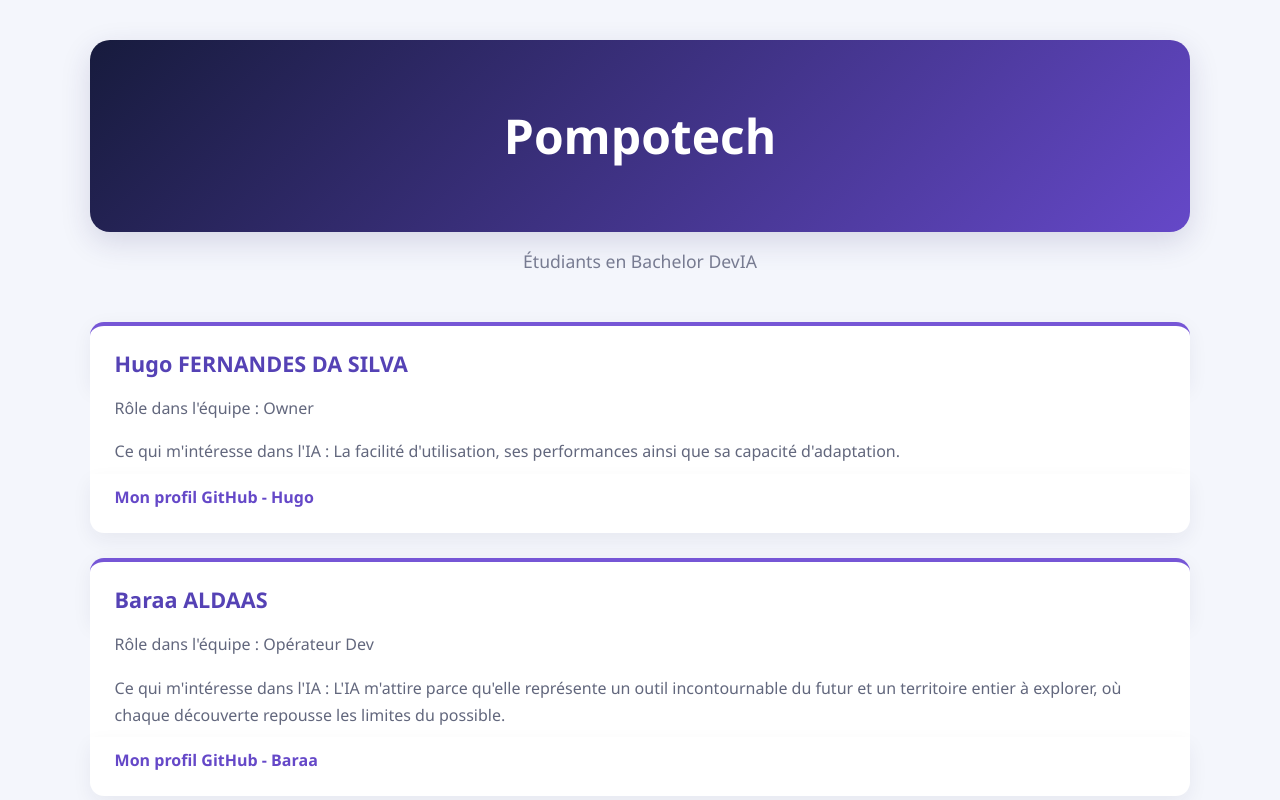
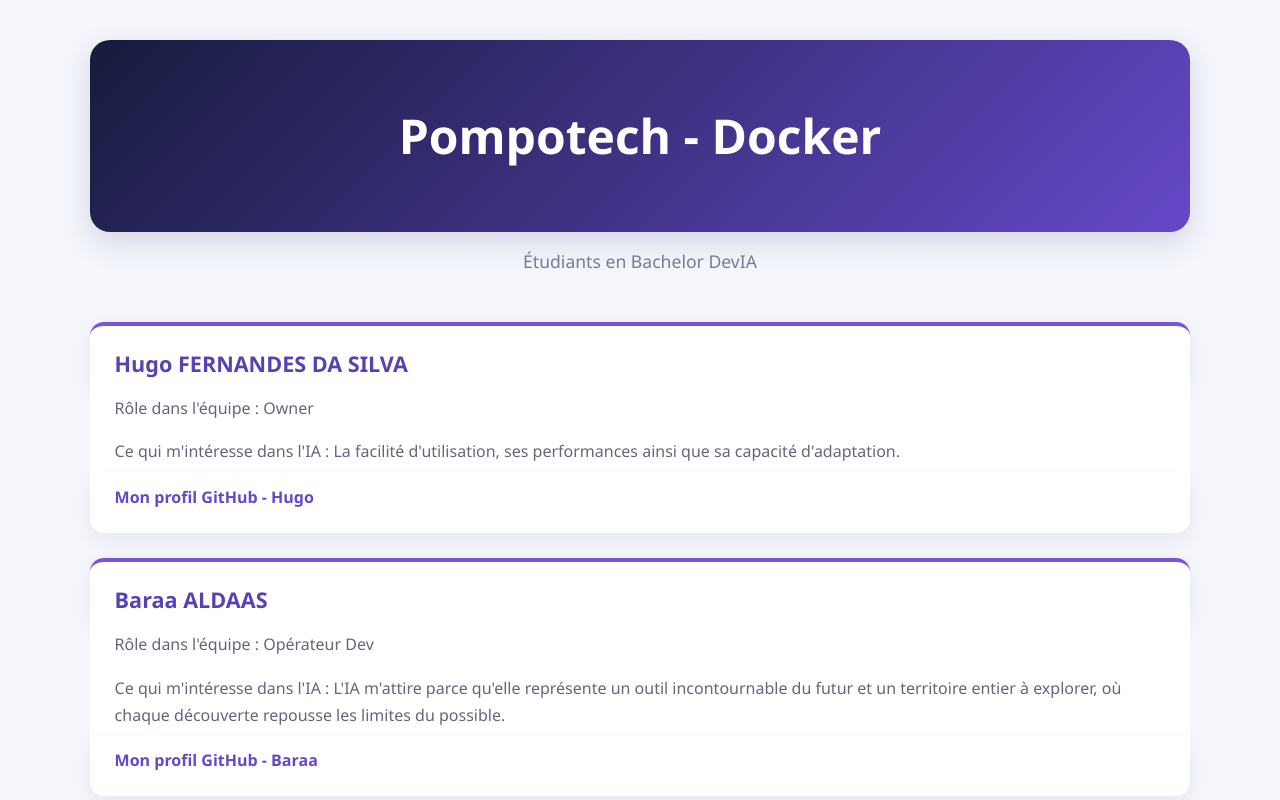
Before and after one commit to TP1-Linux/TP1-Linux, a plain HTML site: page index.html in a window 1280 px wide. Shown: the top 800 px of the page. Drawn offline with Linux system fonts and the light colour scheme.

Commit message:
test: modifie le titre pour Docker

```diff
--- a/index.html
+++ b/index.html
@@ -8,7 +8,7 @@
   </head>
   <body>
     <header>
-      <h1>Pompotech</h1>
+      <h1>Pompotech - Docker</h1>
       <p>Étudiants en Bachelor DevIA</p>
     </header>
 
```
